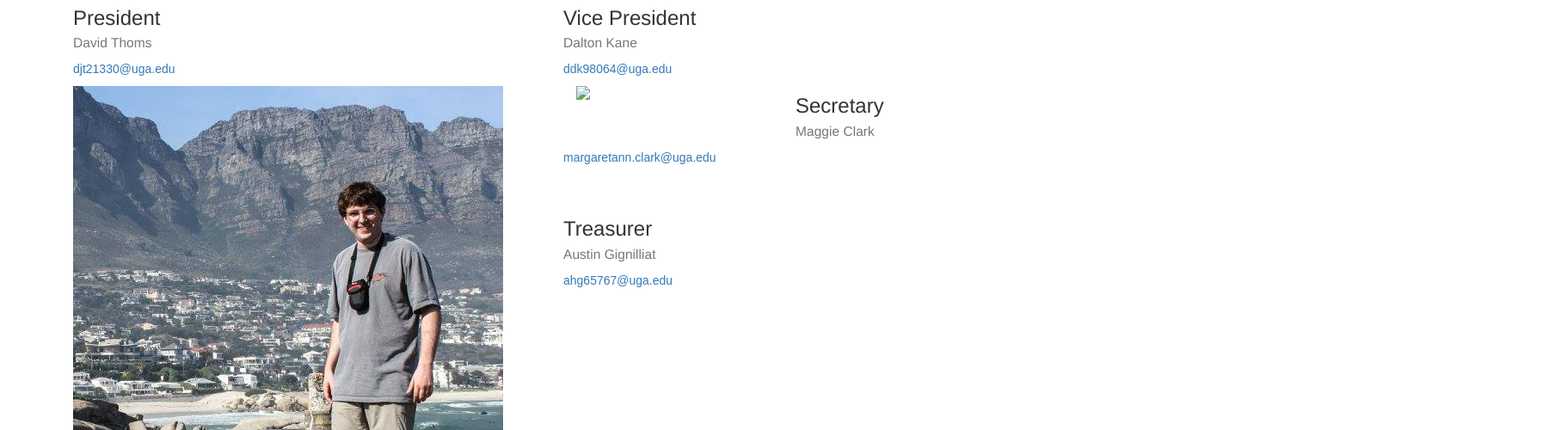
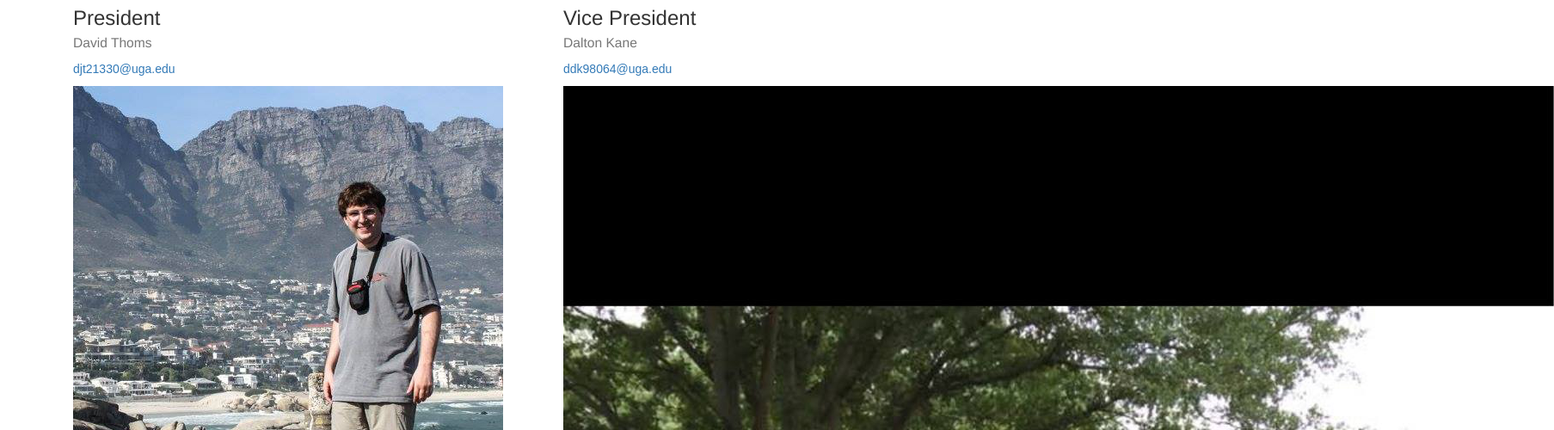
Before and after one commit to vamcmanus/vamcmanus, a plain HTML site: page officers.html in a window 1280 px wide. Shown: the part 172-672 px from the top of the page at 86% size, 1807 px wide, since content can reach past the window. Drawn offline with nearby package versions, Linux system fonts and the light colour scheme.

Commit message:
Update officers.html
Added picture of Dalton

```diff
--- a/officers.html
+++ b/officers.html
@@ -54,7 +54,7 @@
             <div class="col-sm-6" style="margin-bottom:30px;">
                 <h3>Vice President<br><small>Dalton Kane</small></h3>
                 <p><a href="mailto:ddk98064@uga.edu">ddk98064@uga.edu</a></p>
-                <img src="resources/officers/dalton.jpg>
+                <img src="resources/officers/dalton.jpg">
             </div>
             <div class="col-sm-6" style="margin-bottom:30px;">
                 <h3>Secretary<br><small>Maggie Clark</small></h3>
```
